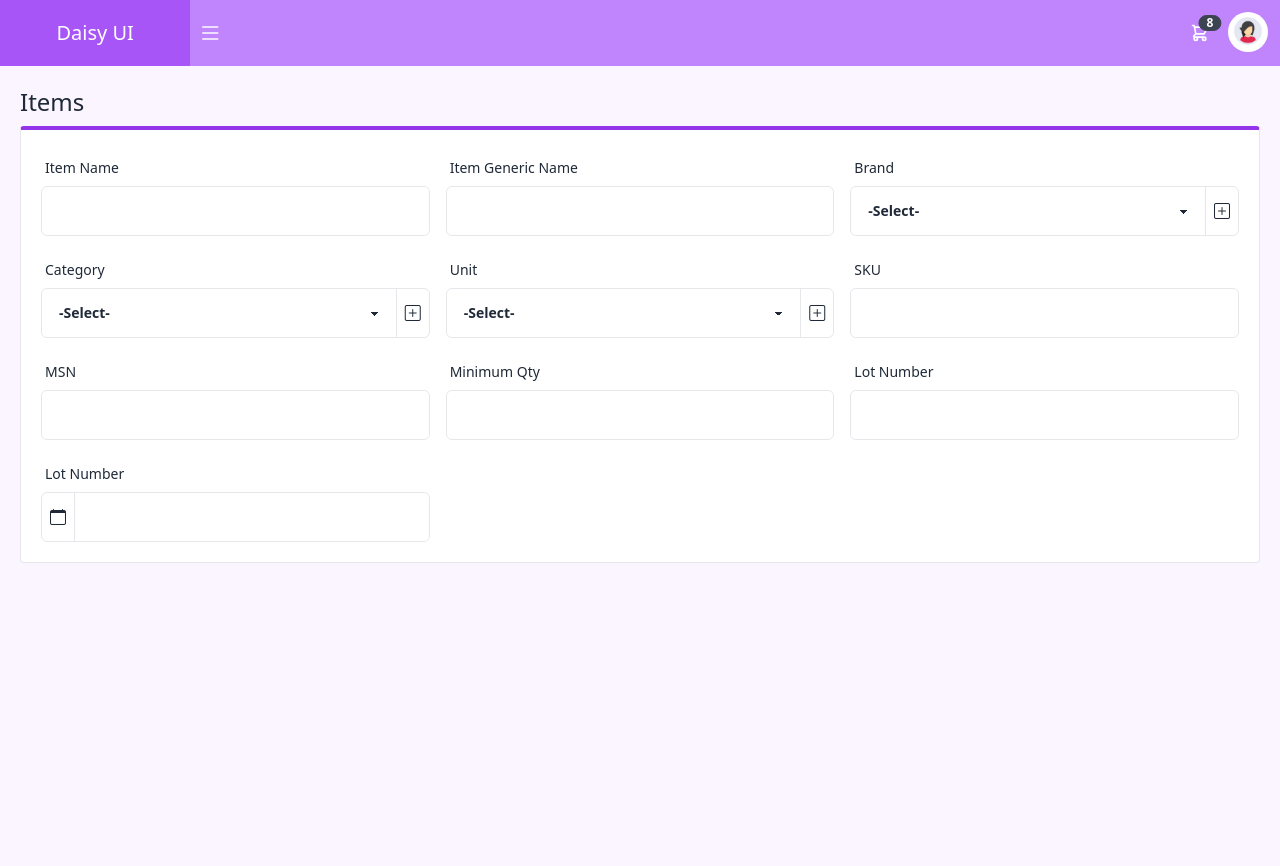
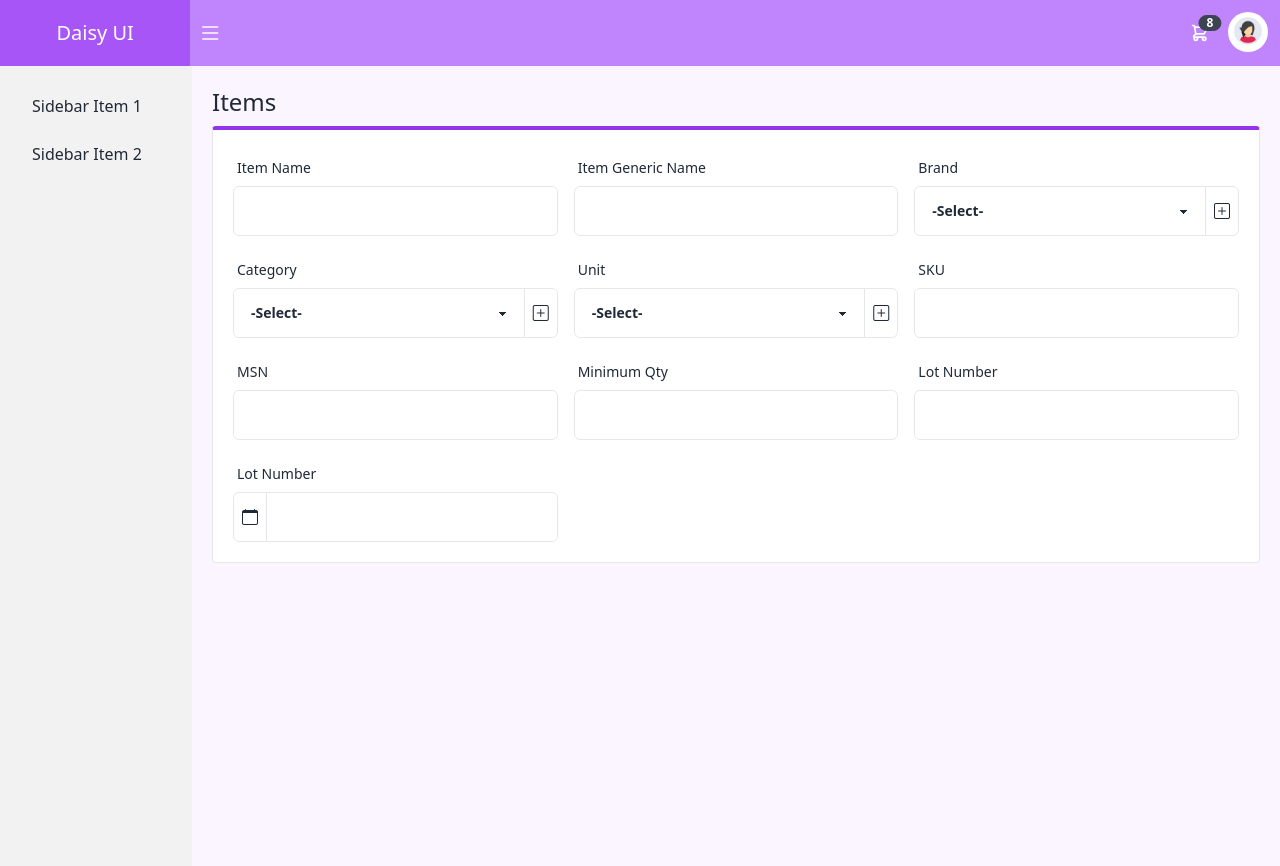
Before and after one commit to shafna96/react-practice, a React (Vite) app: page / in a window 1280 px wide. Built offline with nearby package versions, Linux system fonts and the light colour scheme.

Commit message:
sidebar responsive

```diff
--- a/src/components/SideBar.jsx
+++ b/src/components/SideBar.jsx
@@ -4,79 +4,53 @@ import ToggleButton from "./ToggleButton";
 import { Drawer, Button } from "react-daisyui";
 
 function SideBar() {
-  const [checkbox, setcheckBox] = useState(false);
+  const [checkbox, setcheckBox] = useState(true);
+  const [visible, setvisible] = useState(false);
   const handleCheckbox = (e) => {
     setcheckBox((prevState) => !prevState);
+    setvisible((prevState) => !prevState);
   };
 
   return (
-    // <div>
-    //   {checkbox ? (
-    //     <div className="drawer drawer-mobile">
-    //       <input
-    //         id="my-drawer"
-    //         type="checkbox"
-    //         className="drawer-toggle"
-    //         onClick={handleCheckbox}
-    //       />
-    //       <div className="drawer-content bg-purple-50">
-    //         <Content />
-    //       </div>
-    //       <div className="drawer-side">
-    //         <label
-    //           htmlFor="my-drawer"
-    //           className="drawer-overlay  bg-base-200 justify-center items-center"
-    //         ></label>
-    //         <ul className="menu p-4 w-48 bg-base-200 text-base-content">
-    //           <li>
-    //             <a>Sidebar Item 1</a>
-    //           </li>
-    //           <li>
-    //             <a>Sidebar Item 2</a>
-    //           </li>
-    //         </ul>
-    //       </div>
-    //     </div>
-    //   ) : (
-    //     <div className="drawer">
-    //       <input
-    //         id="my-drawer"
-    //         type="checkbox"
-    //         className="drawer-toggle"
-    //         onClick={handleCheckbox}
-    //       />
-    //       <div className="drawer-content bg-purple-50">
-    //         <Content />
-    //       </div>
-    //       {/* <div className="drawer-side">
-    //         <label
-    //           htmlFor="my-drawer"
-    //           className="drawer-overlay  bg-base-100 justify-center items-center"
-    //         ></label>
-    //         <ul className="menu p-4 w-48 bg-base-200 text-base-content">
-    //           <li>
-    //             <a>Sidebar Item 1</a>
-    //           </li>
-    //           <li>
-    //             <a>Sidebar Item 2</a>
-    //           </li>
-    //         </ul>
-    //       </div> */}
-    //     </div>
-    //   )}
-    // </div>
     <div>
-      <div className="drawer drawer-mobile">
+      <div className="lg:drawer lg:drawer-mobile xl:drawer xl:drawer-mobile hidden">
         <input
           id="my-drawer"
           type="checkbox"
+          checked={checkbox}
           className="drawer-toggle"
-          onClick={handleCheckbox}
+          onChange={handleCheckbox}
         />
         <div className="drawer-content bg-purple-50">
           <Content />
         </div>
-        {checkbox && (
+        <div className={`${checkbox ? "drawer-side" : "hidden"}`}>
+          <label
+            htmlFor="my-drawer"
+            className="drawer-overlay  bg-base-200 justify-center items-center"
+          ></label>
+          <ul className="menu p-4 w-48 bg-base-200 text-base-content">
+            <li>
+              <a>Sidebar Item 1</a>
+            </li>
+            <li>
+              <a>Sidebar Item 2</a>
+            </li>
+          </ul>
+        </div>
+      </div>
+      <div className="drawer lg:hidden xl:hidden">
+        <input
+          id="my-drawer"
+          type="checkbox"
+          checked={visible}
+          className="drawer-toggle"
+          onChange={handleCheckbox}
+        />
+        <div className="drawer-content bg-purple-50">
+          <Content />
+        </div>
+        {/* <div className={`${visible ? "drawer-side" : "hidden"}`}> */}
         <div className="drawer-side">
           <label
             htmlFor="my-drawer"
@@ -91,7 +65,6 @@ function SideBar() {
             </li>
           </ul>
         </div>
-        )}
       </div>
     </div>
   );
```
Lines whose indentation alone changed are shown as unchanged.
